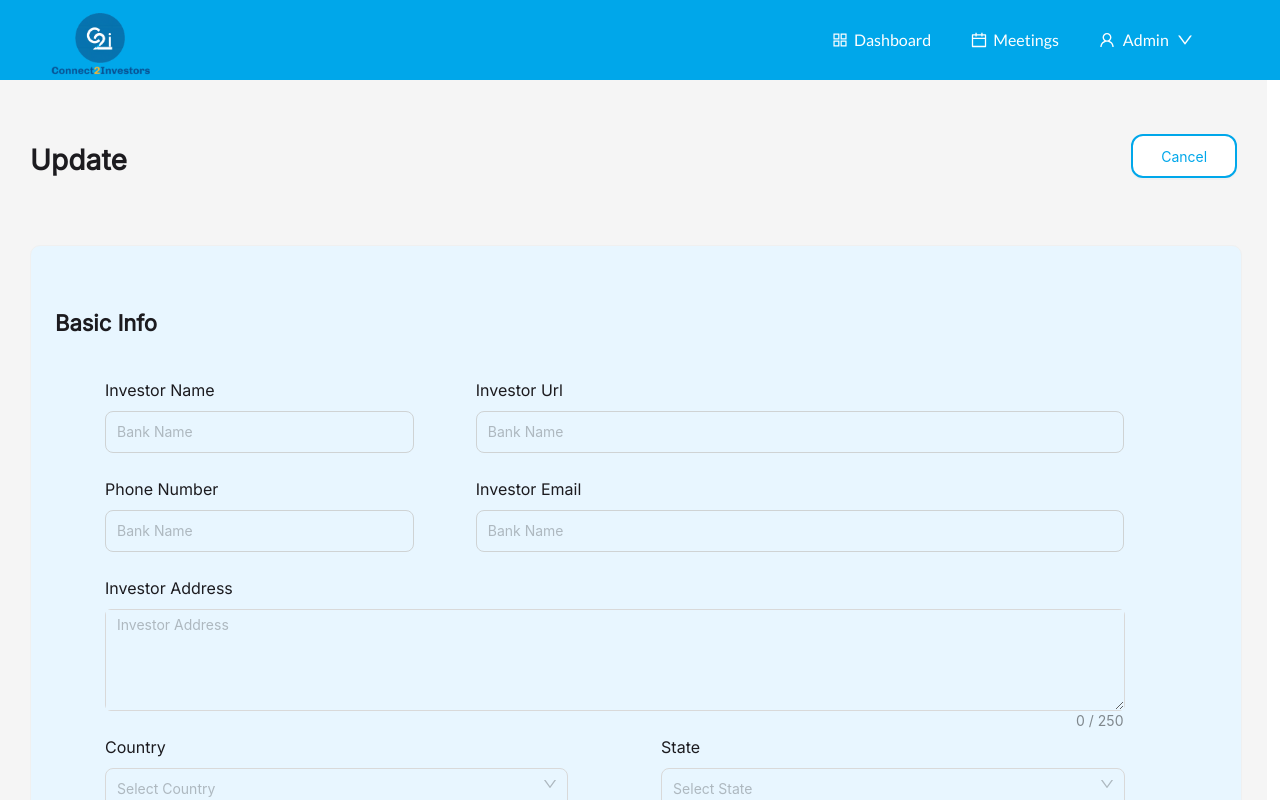
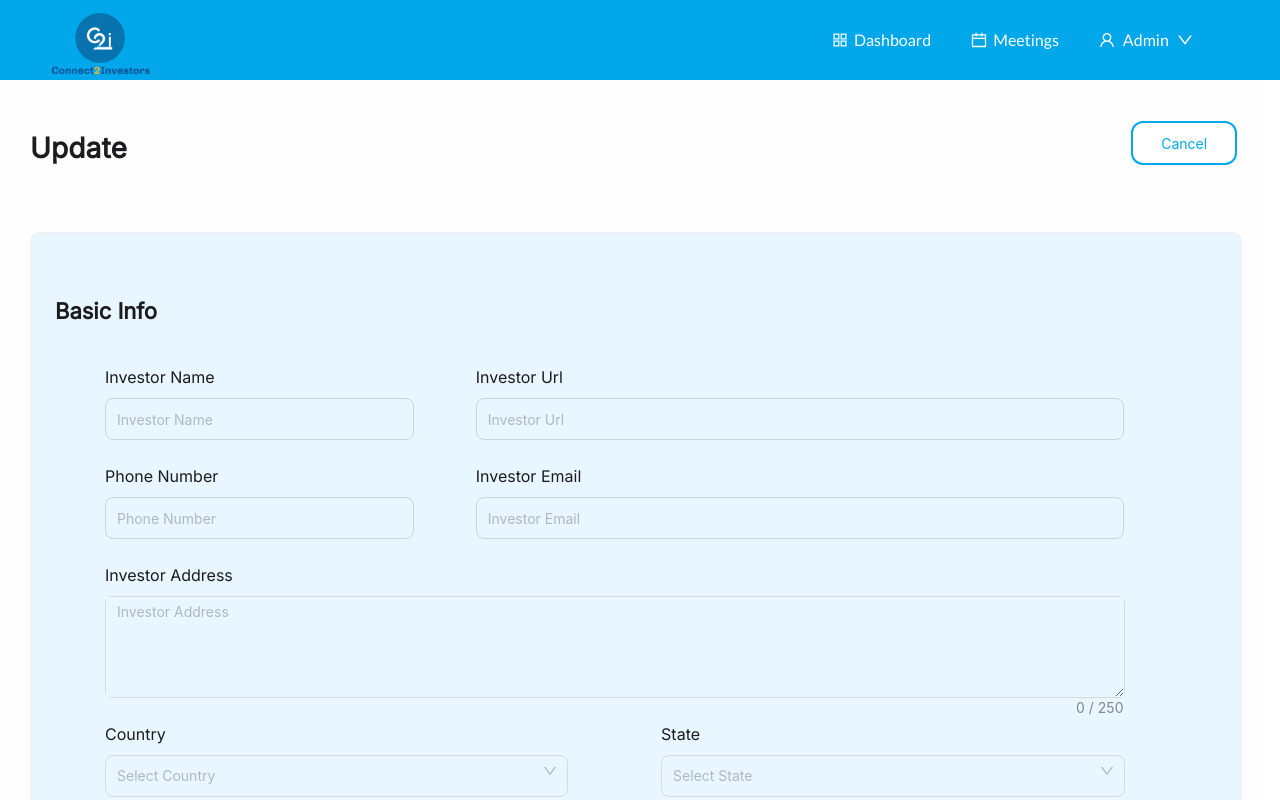
Before and after one commit to rjsaravana/Connect2Investors, a React (Create React App) app: page /home/updatepage in a window 1280 px wide. Shown: the top 800 px of the page. Built offline with nearby package versions, Linux system fonts and the light colour scheme; a web font is replaced by a local one.

Commit message:
layout change

```diff
--- a/src/app/admin/updatepage.tsx
+++ b/src/app/admin/updatepage.tsx
@@ -24,19 +24,19 @@ const UpdatePage: React.FC = () => {
                 wrapperCol={{ span: 20 }}
               >
                 <Input
-                  placeholder="Bank Name"
+                  placeholder="Investor Name"
                   className="input-box-bg"
                   maxLength={50}
                 />
               </Form.Item>
 
               <Form.Item
-                name="bankName"
+                name="phoneNumber"
                 label="Phone Number"
                 wrapperCol={{ span: 20}}
               >
                 <Input
-                  placeholder="Bank Name"
+                  placeholder="Phone Number"
                   className="input-box-bg"
                   maxLength={50}
                 />
@@ -52,7 +52,7 @@ const UpdatePage: React.FC = () => {
                 wrapperCol={{ span: 21 }}
               >
                 <Input
-                  placeholder="Bank Name"
+                  placeholder="Investor Url"
                   className="input-box-bg"
                   maxLength={50}
                   type="url"
@@ -60,12 +60,12 @@ const UpdatePage: React.FC = () => {
               </Form.Item>
 
               <Form.Item
-                name="ifscCode"
+                name="investorEmail"
                 label="Investor Email"
                 wrapperCol={{ span: 21 }}
               >
                 <Input
-                  placeholder="Bank Name"
+                  placeholder="Investor Email"
                   className="input-box-bg"
                   maxLength={50}
                 />
--- a/src/app/layout/app-layout.tsx
+++ b/src/app/layout/app-layout.tsx
@@ -7,7 +7,7 @@ export const AppLayout:React.FC = ()=>{
         <Layout>
         <Navbar />
         <Layout className="app-container">
-          <Layout className="app-layout" style={{marginTop:"6%"}}>
+          <Layout className="app-layout" style={{marginTop:"5%",background:'#FEFEFE'}}>
             <Outlet />
           </Layout>
       </Layout>
```
